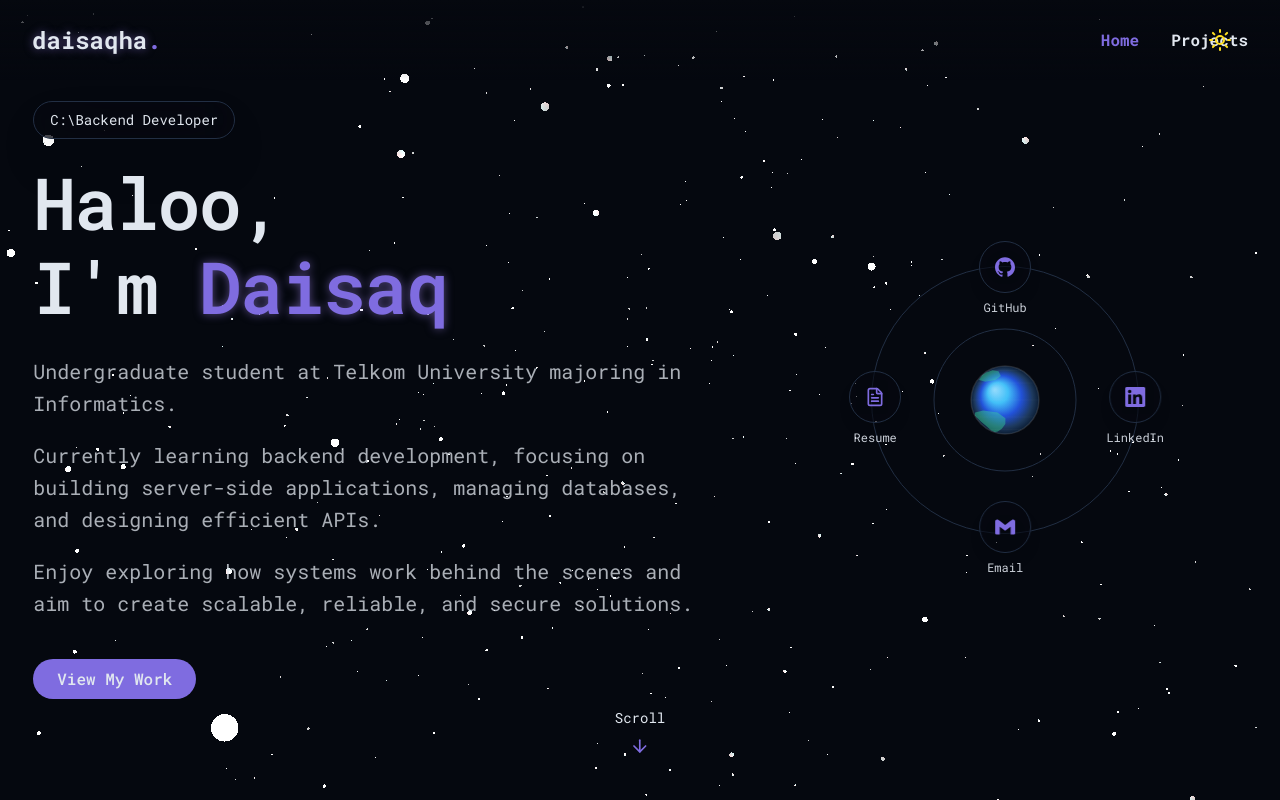
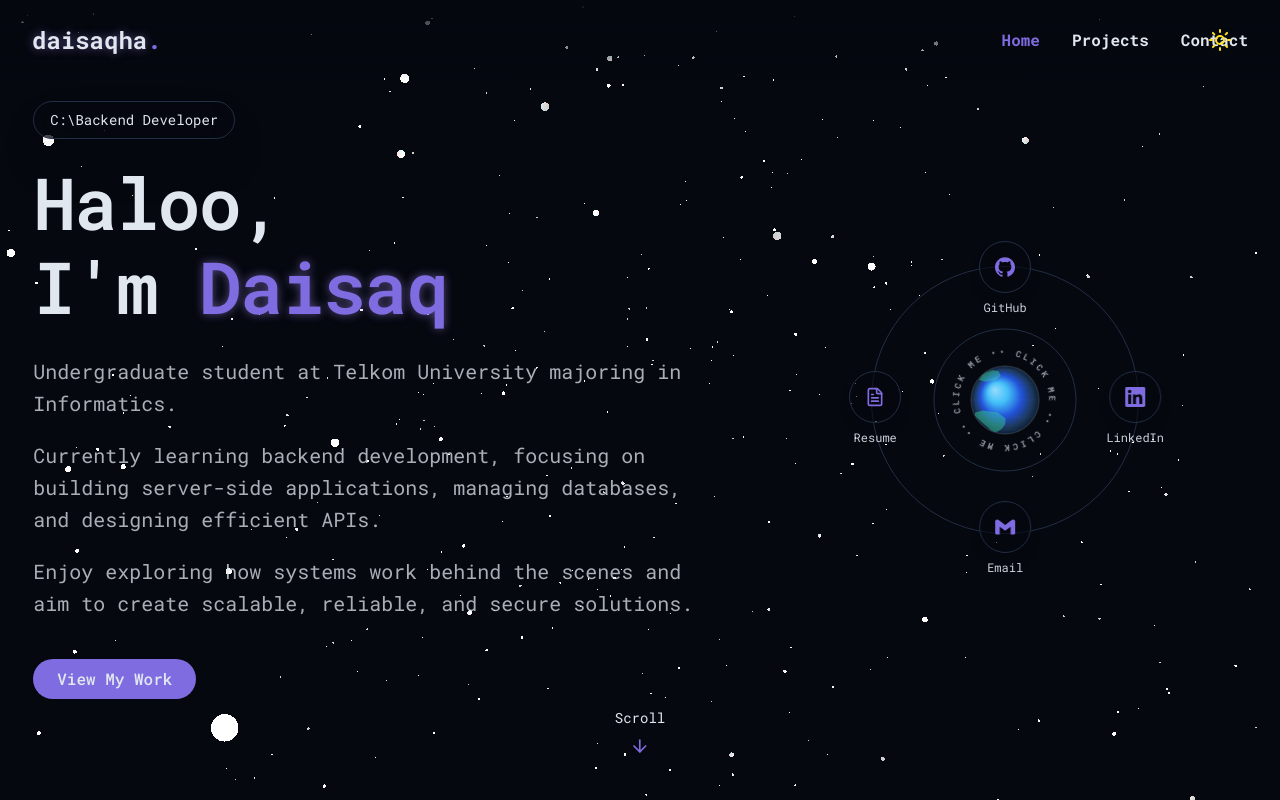
Before and after one commit to eXIA008/exia008.github.io, a React (Vite) app: page / in a window 1280 px wide. Both pictures are taken after a click on the button "Open social links". Shown: the top 800 px of the page. Built offline with nearby package versions, Linux system fonts and the light colour scheme.

Commit message:
ya idk man

```diff
--- a/src/components/Navbar.jsx
+++ b/src/components/Navbar.jsx
@@ -2,6 +2,7 @@ import { useEffect, useState } from "react"
 import { cn } from "../lib/utils"
 import { Menu, X } from "lucide-react"
 import { useLocation } from "react-router-dom"
+import { openCommandOrbit } from "./navigations/CommandOrbit"
 
 const navItems = [
   { name: "Home", href: "/" },
@@ -9,6 +10,15 @@ const navItems = [
   // { name: "Blogs", href: "/blogs" },
   { name: "Projects", href: "/projects" },
 ]
+
+const goHomeAndOpenOrbit = () => {
+  openCommandOrbit()
+  if (window.location.pathname !== "/") {
+    window.location.assign("/")
+  } else {
+    window.scrollTo({ top: 0, behavior: "smooth" })
+  }
+}
 
 export const Navbar = () => {
   const [isScrolled, setIsScrolled] = useState(false)
@@ -63,6 +73,10 @@ export const Navbar = () => {
                   {item.name}
                 </a>
               ))}
+              <a href="/" onClick={(e) => { e.preventDefault(); goHomeAndOpenOrbit() }}
+                className={cn("text-foreground font-bold hover:text-primary duration-300")}>
+                Contact
+              </a>
             </div>
 
             {/* mobile nav */}
@@ -89,6 +103,10 @@ export const Navbar = () => {
               {item.name}
             </a>
           ))}
+          <a href="/" onClick={(e) => { e.preventDefault(); setIsMenuOpen(false); goHomeAndOpenOrbit() }}
+            className="text-foreground/80 hover:text-primary font-bold transition-all duration-300">
+            Contact
+          </a>
         </div>
       </div>
     </>
--- a/src/components/ProjectSection.jsx
+++ b/src/components/ProjectSection.jsx
@@ -25,8 +25,8 @@ export const ProjectSection = () => {
         {listProject.map((projects, key) => {
           if (key < maxProjectShown) {
             return (
-              <Reveal key={key} delay={0.1 * key} className="h-full">
-                <div className="group bg-card rounded-lg overflow-hidden shadow-xs card-hover gradient-border flex flex-col">
+              <Reveal key={key} delay={0.1 * key}>
+                <div className="group bg-card rounded-lg overflow-hidden shadow-xs card-hover gradient-border flex flex-col h-full">
                   <div className="h-48 overflow-hidden">
                     <img src={projects.image} alt={projects.title} className="w-full h-full object-cover transition-transform duration-500 group-hover:scale-110" />
                   </div>
--- a/src/components/TechSection.jsx
+++ b/src/components/TechSection.jsx
@@ -125,8 +125,8 @@ export const TechSection = () => {
             </Reveal>
           </div>
 
-          <Reveal delay={0.2}>
-            <div className="md:col-span-6 lg:col-span-6 flex flex-wrap gap-x-6 justify-between text-justify py-8 max-w-110">
+          <Reveal delay={0.2} className="md:col-span-6 lg:col-span-6">
+            <div className="flex flex-wrap gap-6 justify-between text-justify py-8 max-w-110">
             {SKILLS.map((skill, index) => {
               const isMatchingActive = isSkillHighlighted(skill, index);
               const skillColor = isMatchingActive ? getSkillColor(skill) : "";
--- a/src/components/navigations/CommandOrbit.jsx
+++ b/src/components/navigations/CommandOrbit.jsx
@@ -1,4 +1,15 @@
 import { useState, useRef, useEffect, useCallback } from "react"
+
+let orbitMounted = false
+let pendingOpen = false
+
+export function openCommandOrbit() {
+  if (orbitMounted) {
+    window.dispatchEvent(new CustomEvent("command-orbit:open"))
+  } else {
+    pendingOpen = true
+  }
+}
 
 export default function CommandOrbit({
   actions = [],
@@ -8,6 +19,20 @@ export default function CommandOrbit({
 }) {
   const [open, setOpen] = useState(false)
   const ref = useRef(null)
+
+  useEffect(() => {
+    orbitMounted = true
+    if (pendingOpen) {
+      pendingOpen = false
+      setOpen(true)
+    }
+    const handler = () => setOpen(true)
+    window.addEventListener("command-orbit:open", handler)
+    return () => {
+      orbitMounted = false
+      window.removeEventListener("command-orbit:open", handler)
+    }
+  }, [])
 
   useEffect(() => {
     const handler = (e) => {
@@ -221,6 +246,7 @@ function GlobeButton({ open, onClick }) {
   }, [draw])
 
   return (
+    <div className="relative flex items-center justify-center">
       <button
         type="button"
         onClick={onClick}
@@ -229,5 +255,20 @@ function GlobeButton({ open, onClick }) {
         <canvas ref={canvasRef} className="rounded-full block" />
         <span className="sr-only">Open social links</span>
       </button>
+
+      {/* Rotating "Click Me" hint around the globe */}
+      <svg
+        viewBox="0 0 120 120"
+        aria-hidden="true"
+        className="pointer-events-none absolute left-1/2 top-1/2 -ml-[53px] -mt-[52px] h-[104px] w-[104px] animate-spin [animation-duration:16s]"
+      >
+        <defs>
+          <path id="orbit-text-path" d="M 60,60 m -52,0 a 52,52 0 1,1 104,0 a 52,52 0 1,1 -104,0" />
+        </defs>
+        <text className="fill-foreground/70 text-[10px] font-semibold uppercase tracking-[0.2em]">
+          <textPath href="#orbit-text-path" textLength="327">• Click Me •• Click Me •• Click Me •</textPath>
+        </text>
+      </svg>
+    </div>
   )
 }
--- a/src/data/skillsTech.js
+++ b/src/data/skillsTech.js
@@ -26,20 +26,14 @@ export const SKILLS = [
   { label: "web development", related: ["html5", "js", "typescript", "react", "laravel", "tailwindcss", "nodejs", "mysql", "php", "vitejs"] },
   { label: "backend", related: ["mysql", "flask", "php", "go", "java", "python", "c++"] },
   { label: "mobile development", related: ["java", "react", "dart"] },
-  { label: "development", related: ["js", "react", "html5", "tailwindcss", "nodejs", "vitejs", "python", "c++", "go", "java", "php"] },
   { label: "responsive design", related: ["html5", "tailwindcss"] },
   { label: "typescript", related: ["typescript", "react"] },
   { label: "javascript", related: ["js", "react", "nodejs"] },
   { label: "python scripting", related: ["python", "flask", "colab"] },
-  { label: "tailwind css", related: ["tailwindcss"] },
   { label: "react hooks", related: ["react", "js"] },
-  { label: "next.js routing", related: ["react", "js", "nodejs"] },
   { label: "debugging", related: ["python", "c++", "git", "postman"] },
   { label: "database integration", related: ["mysql", "nodejs", "php"] },
-  { label: "android development", related: ["java", "dart"] },
   { label: "api consumption", related: ["nodejs", "postman", "nextjs"] },
-  { label: "go programming", related: ["go"] },
-  { label: "java applications", related: ["java"] },
   { label: "php scripting", related: ["php", "laravel", "mysql"] },
   { label: "colab notebooks", related: ["colab", "python"] },
   { label: "azure cloud", related: ["azure"] }
```
Also changed, not shown: 2 other files (tests, documents, lock files or other folders). Lines whose indentation alone changed are shown as unchanged.
